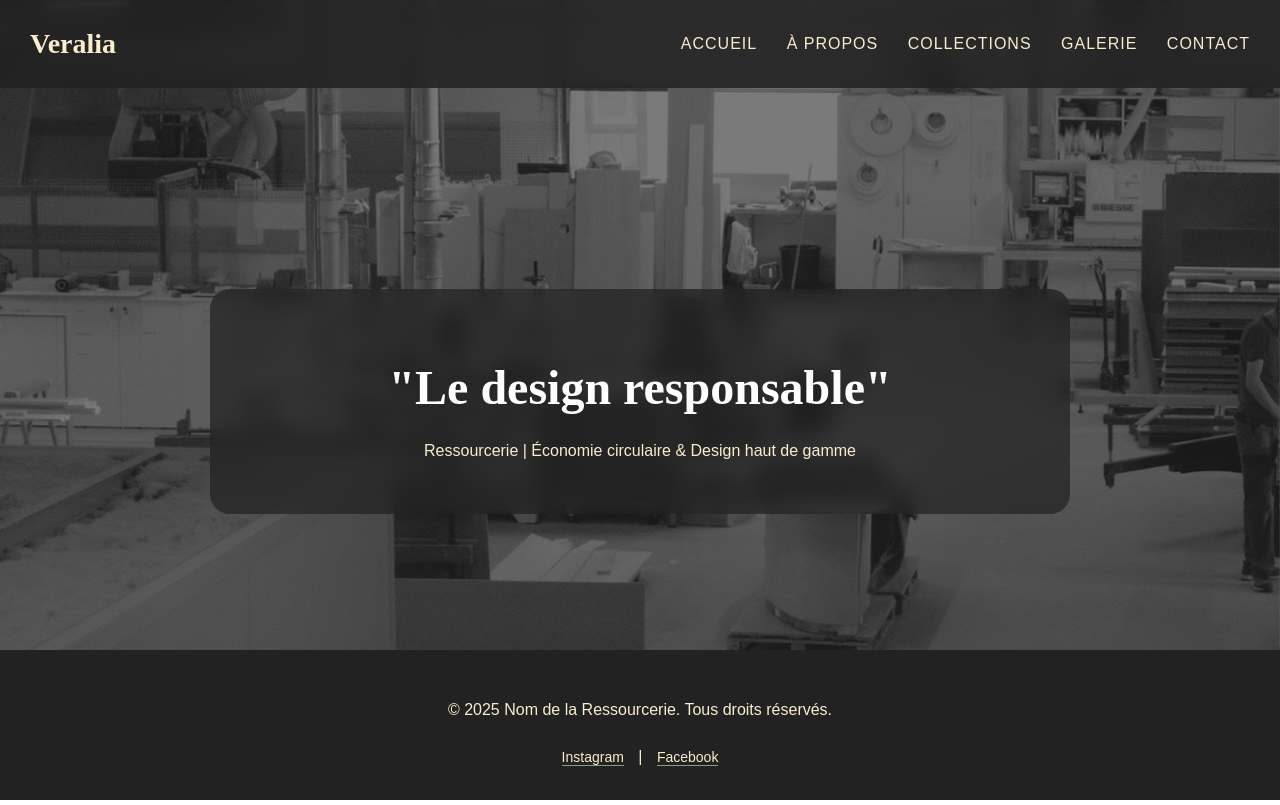
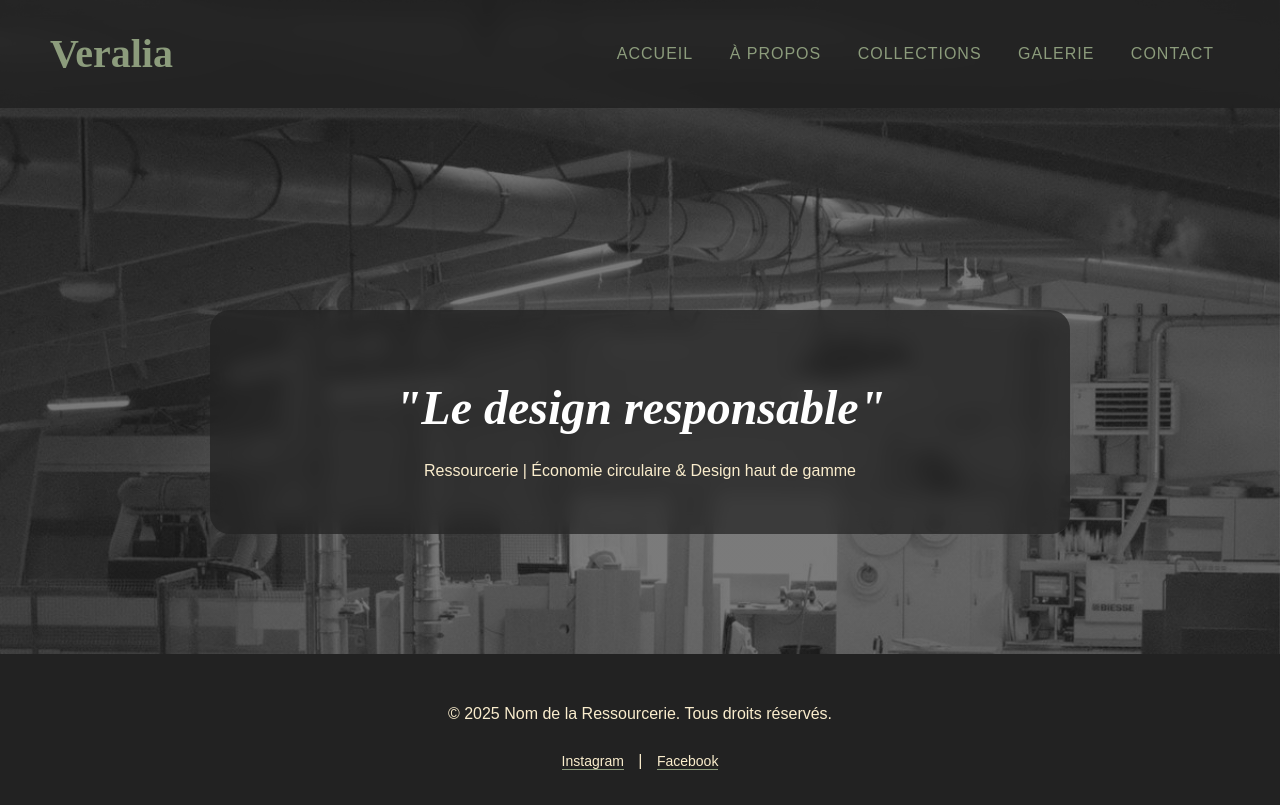
Before and after one commit to Mohamed-AmineHaddad/Ressourcerie, a plain HTML site: page index.html in a window 1280 px wide. Drawn offline with Linux system fonts and the light colour scheme.

Commit message:
Un chouia plus de vert

```diff
--- a/index.html
+++ b/index.html
@@ -24,7 +24,7 @@
 
     <main>
         <section class="hero container">
-            <h1>"Le design responsable"</h1>
+            <h1><em>"Le design responsable"</em></h1>
             <p>Ressourcerie | Économie circulaire & Design haut de gamme</p>
         </section>
     </main>
--- a/style/style.css
+++ b/style/style.css
@@ -3,7 +3,7 @@
 :root {
   --color-dark: #fff;
   --color-light: #FAEDCD;
-  --color-accent: #8C9C7C;    /* vert discret */
+  --color-accent: #8C9C7C;
   --color-bg-dark: #222;
   --font-body: 'Poppins', sans-serif;
   --font-heading: 'Lora', serif;
@@ -58,7 +58,7 @@ p { margin-bottom: 20px; }
 
 /* Liens */
 a {
-  color: var(--color-light);
+  color: var(--color-accent);
   text-decoration: none;
   border-bottom: 1px solid var(--color-accent);
   transition: all 0.3s ease;
@@ -70,7 +70,7 @@ a:hover {
 
 /* Header / Navbar */
 .header {
-  padding: 20px 30px;
+  padding: 20px 50px;
   display: flex;
   justify-content: space-between;
   align-items: center;
@@ -82,21 +82,22 @@ a:hover {
 }
 
 .nav a {
-  margin-left: 25px;
+  margin: 16px;
   text-transform: uppercase;
   letter-spacing: 1px;
   font-size: 16px;
   font-weight: 500;
-  color: var(--color-light);
+  color: var(--color-accent);
   border-bottom: none;
 }
-.nav a:hover { color: var(--color-accent); }
+.nav a:hover { color: var(--color-light); }
 
 .logo {
   font-family: var(--font-heading);
-  font-size: 28px;
+  font-size: 40px;
   font-weight: 700;
-  color: var(--color-light);
+  color: var(--color-accent);
+;
 }
 
 /* Footer */
```
